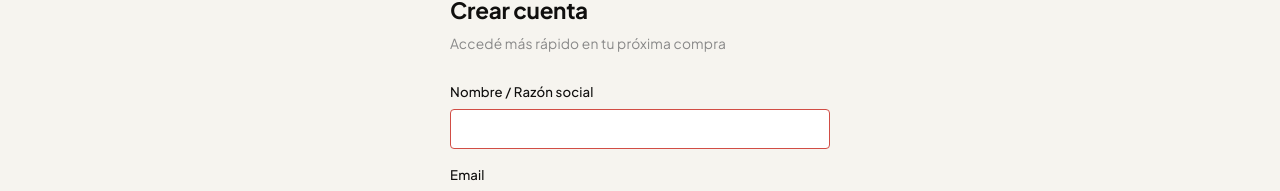
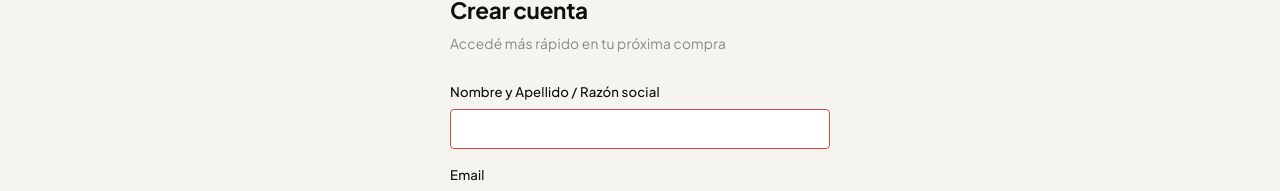
Before and after one commit to AgustinConcollato/web-conco-punto, a React (Vite) app: page /registro in a window 1280 px wide. Shown: the part 134-325 px from the top of the page. Built offline with nearby package versions, Linux system fonts and the light colour scheme; no server answers; a web font is replaced by a local one.

Commit message:
Update RegisterPage label for clarity and enhance ProductCard layout with flex-wrap.

```diff
--- a/src/features/auth/pages/RegisterPage/RegisterPage.jsx
+++ b/src/features/auth/pages/RegisterPage/RegisterPage.jsx
@@ -48,7 +48,7 @@ export function RegisterPage() {
 
                 <form className={styles.form} onSubmit={handleSubmit}>
                     <label className={styles.label}>
-                        Nombre / Razón social
+                        Nombre y Apellido / Razón social
                         <input
                             className={styles.input}
                             type="text"
--- a/src/features/catalog/components/ProductCard/ProductCard.module.css
+++ b/src/features/catalog/components/ProductCard/ProductCard.module.css
@@ -111,6 +111,7 @@
     display: flex;
     justify-content: space-between;
     align-items: center;
+    flex-wrap: wrap;
 }
 
 .sku {
```
